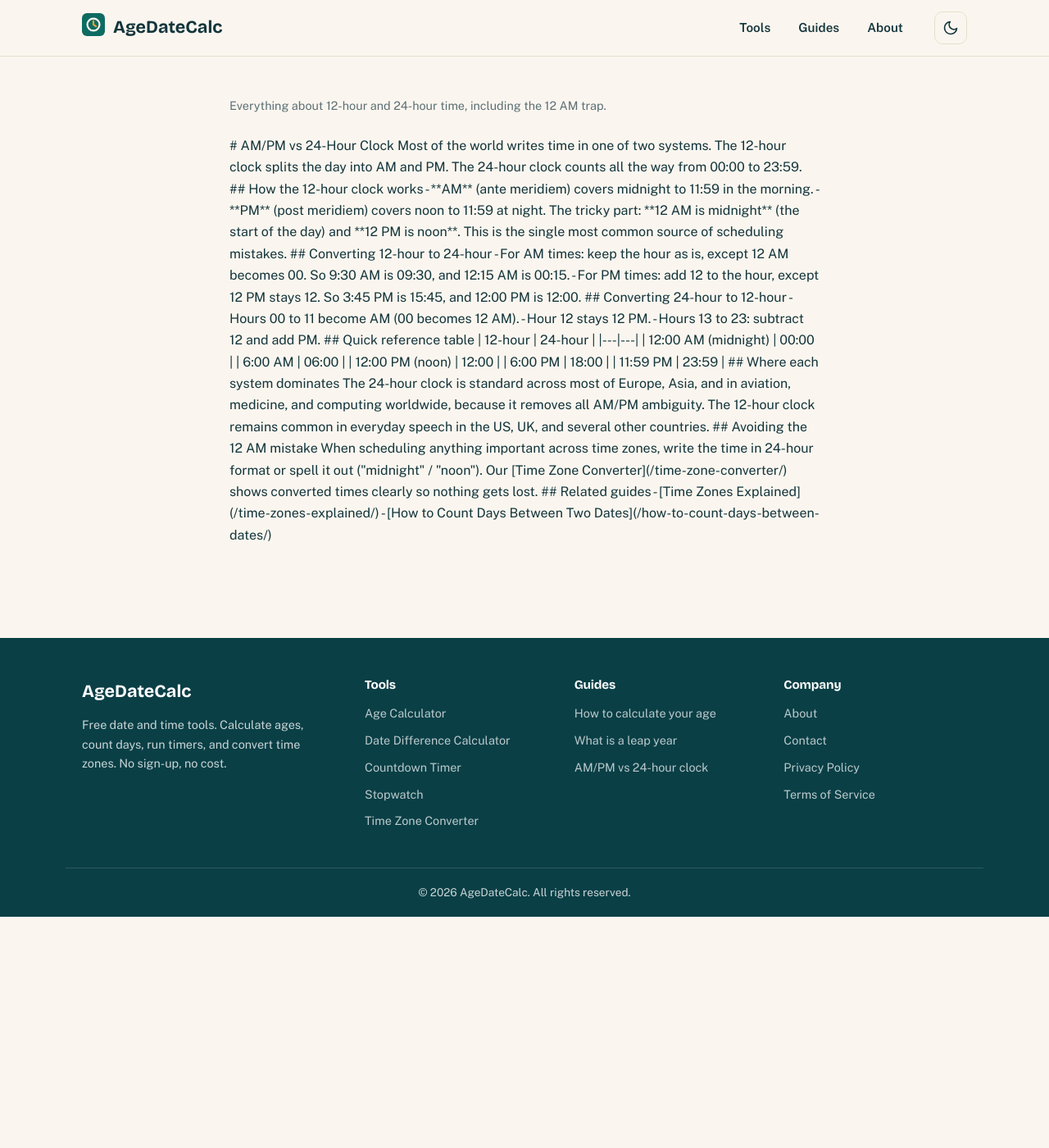
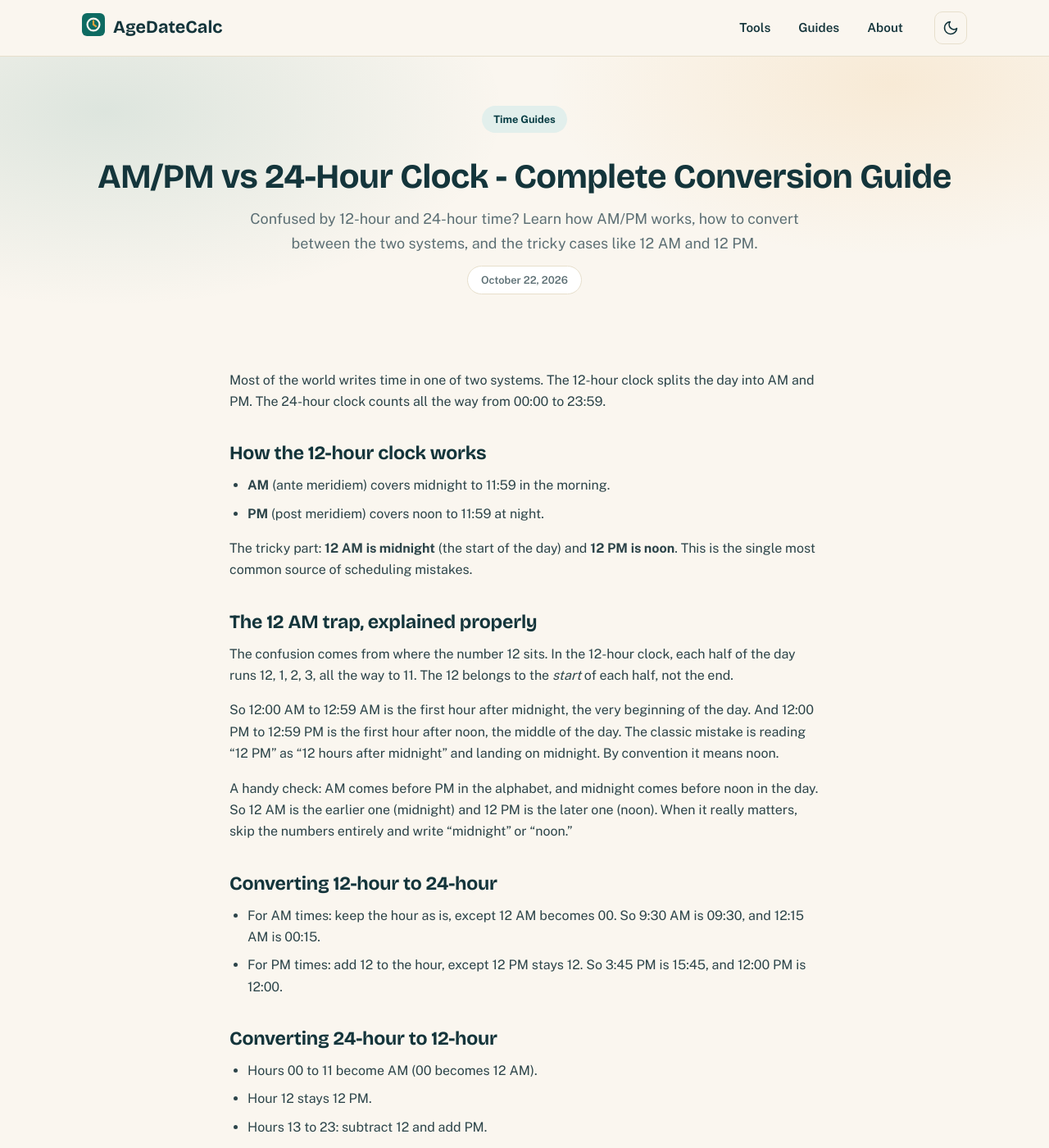
Before and after one commit to zaidmeo09-dhangal/agedatecalc, a Jekyll site: the page built from _posts/2026-10-22-am-pm-vs-24-hour-clock.md, in a window 1280 px wide and 1400 px high. Shown: the whole window at 82% size. Built offline with Jekyll 4.4.1, drawn with Linux system fonts in a browser that asks for light colours; some of the changed lines change nothing that is shown; some of the changed text lies outside the part shown.

Commit message:
SEO deep audit: expand article content (_posts/2026-10-22-am-pm-vs-24-hour-clock.md)

```diff
--- a/_posts/2026-10-22-am-pm-vs-24-hour-clock.md
+++ b/_posts/2026-10-22-am-pm-vs-24-hour-clock.md
@@ -1,8 +1,11 @@
 ---
-layout: default
+layout: post
 title: AM/PM vs 24-Hour Clock - Complete Conversion Guide
 description: Confused by 12-hour and 24-hour time? Learn how AM/PM works, how to convert between the two systems, and the tricky cases like 12 AM and 12 PM.
 permalink: /am-pm-vs-24-hour-clock/
+category: Time Guides
+tool_url: /time-zone-converter/
+tool_name: Time Zone Converter
 schema: |
   {
     "@context": "https://schema.org",
@@ -12,11 +15,7 @@
   }
 ---
 
-<div class="prose">
-
-<p class="meta">Everything about 12-hour and 24-hour time, including the 12 AM trap.</p>
-
-# AM/PM vs 24-Hour Clock
+<div class="prose" markdown="1">
 
 Most of the world writes time in one of two systems. The 12-hour clock splits the day into AM and PM. The 24-hour clock counts all the way from 00:00 to 23:59.
 
@@ -26,6 +25,14 @@
 - **PM** (post meridiem) covers noon to 11:59 at night.
 
 The tricky part: **12 AM is midnight** (the start of the day) and **12 PM is noon**. This is the single most common source of scheduling mistakes.
+
+## The 12 AM trap, explained properly
+
+The confusion comes from where the number 12 sits. In the 12-hour clock, each half of the day runs 12, 1, 2, 3, all the way to 11. The 12 belongs to the *start* of each half, not the end.
+
+So 12:00 AM to 12:59 AM is the first hour after midnight, the very beginning of the day. And 12:00 PM to 12:59 PM is the first hour after noon, the middle of the day. The classic mistake is reading "12 PM" as "12 hours after midnight" and landing on midnight. By convention it means noon.
+
+A handy check: AM comes before PM in the alphabet, and midnight comes before noon in the day. So 12 AM is the earlier one (midnight) and 12 PM is the later one (noon). When it really matters, skip the numbers entirely and write "midnight" or "noon."
 
 ## Converting 12-hour to 24-hour
 
@@ -40,25 +47,49 @@
 
 ## Quick reference table
 
-| 12-hour | 24-hour |
-|---|---|
-| 12:00 AM (midnight) | 00:00 |
-| 6:00 AM | 06:00 |
-| 12:00 PM (noon) | 12:00 |
-| 6:00 PM | 18:00 |
-| 11:59 PM | 23:59 |
+| 12-hour | 24-hour | 12-hour | 24-hour |
+|---|---|---|---|
+| 12:00 AM (midnight) | 00:00 | 12:00 PM (noon) | 12:00 |
+| 1:00 AM | 01:00 | 1:00 PM | 13:00 |
+| 2:00 AM | 02:00 | 2:00 PM | 14:00 |
+| 3:00 AM | 03:00 | 3:00 PM | 15:00 |
+| 4:00 AM | 04:00 | 4:00 PM | 16:00 |
+| 5:00 AM | 05:00 | 5:00 PM | 17:00 |
+| 6:00 AM | 06:00 | 6:00 PM | 18:00 |
+| 7:00 AM | 07:00 | 7:00 PM | 19:00 |
+| 8:00 AM | 08:00 | 8:00 PM | 20:00 |
+| 9:00 AM | 09:00 | 9:00 PM | 21:00 |
+| 10:00 AM | 10:00 | 10:00 PM | 22:00 |
+| 11:00 AM | 11:00 | 11:00 PM | 23:00 |
 
 ## Where each system dominates
 
-The 24-hour clock is standard across most of Europe, Asia, and in aviation, medicine, and computing worldwide, because it removes all AM/PM ambiguity. The 12-hour clock remains common in everyday speech in the US, UK, and several other countries.
+The 24-hour clock is standard across most of Europe and Asia, and in several fields worldwide, because it removes all AM/PM ambiguity. The 12-hour clock remains common in everyday speech in the US, UK, and several other countries.
+
+Specific fields made the switch because mistakes there are expensive:
+
+- **Aviation:** flight plans, weather reports, and air traffic control run on 24-hour UTC worldwide. A misread AM/PM at 35,000 feet is not an option.
+- **Military:** orders use 24-hour time ("report at oh-four-hundred hours") for the same reason.
+- **Hospitals:** medication schedules and shift handovers use 24-hour time to prevent dosing errors.
+- **Computing:** server logs, booking systems, and code (cron jobs, timestamps) all use 24-hour time.
+
+In everyday life across most of continental Europe and Asia, the 24-hour clock is simply the default: on timetables, shop signs, and phone screens.
+
+## Two tricks that make conversion instant
+
+**Trick 1: the PM plus-12.** For any PM time except 12 PM, add 12 to the hour: 7 PM becomes 19:00, 11:20 PM becomes 23:20. 12 PM stays 12:00. That is the whole rule.
+
+**Trick 2: the morning mirror.** AM times before 10 need a leading zero to look right in 24-hour form: 9 AM is 09:00, not 9:00. This matters when sorting times or typing them into forms that expect two digits.
+
+Going the other way, subtract 12 from any hour above 12 (18:00 becomes 6 PM), and remember that 00:xx always means the small hours of the morning: 00:30 is 12:30 AM.
 
 ## Avoiding the 12 AM mistake
 
-When scheduling anything important across time zones, write the time in 24-hour format or spell it out ("midnight" / "noon"). Our [Time Zone Converter](/time-zone-converter/) shows converted times clearly so nothing gets lost.
+When scheduling anything important across time zones, write the time in 24-hour format or spell it out ("midnight" / "noon"). Our [Time Zone Converter]({{ '/time-zone-converter/' | relative_url }}) shows converted times clearly so nothing gets lost.
 
 ## Related guides
 
-- [Time Zones Explained](/time-zones-explained/)
-- [How to Count Days Between Two Dates](/how-to-count-days-between-dates/)
+- [Time Zones Explained]({{ '/time-zones-explained/' | relative_url }})
+- [How to Count Days Between Two Dates]({{ '/how-to-count-days-between-dates/' | relative_url }})
 
 </div>
```
